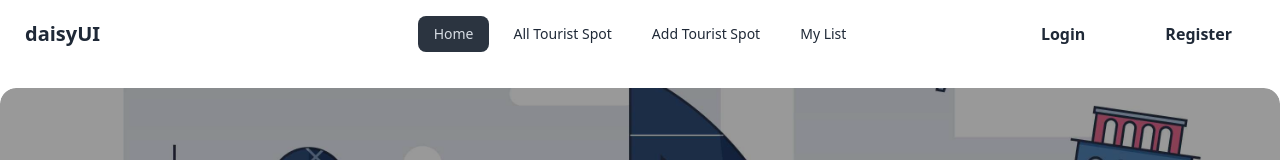
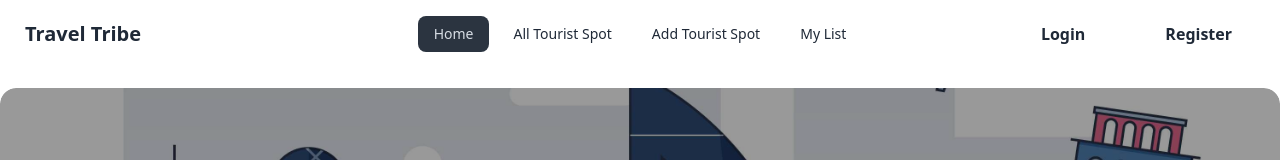
Before and after one commit to bdonti/travel-tribe-client, a React (Vite) app: page / in a window 1280 px wide. Shown: the top 160 px of the page. Built offline with nearby package versions, Linux system fonts and the light colour scheme; no server answers.

Commit message:
Some minor fixes

```diff
--- a/src/pages/shared/Footer/Footer.jsx
+++ b/src/pages/shared/Footer/Footer.jsx
@@ -3,7 +3,7 @@ const Footer = () => {
     <footer className="footer footer-center  p-10 text-primary-content mt-10">
       <aside>
         <p className="font-bold text-[#1F2744] w-[200px] lg:w-[500px] mx-auto">
-          Regal Estate Solution <br />
+          Travel Tribe <br />
           Explore a world of endless possibilities with Travel Tribe, your
           premier destination for unforgettable journeys. With an extensive
           selection of handpicked destinations, tailored experiences, and
--- a/src/pages/shared/Navbar/Navbar.jsx
+++ b/src/pages/shared/Navbar/Navbar.jsx
@@ -57,7 +57,7 @@ const Navbar = () => {
             {items}
           </ul>
         </div>
-        <a className="btn btn-ghost text-xl">daisyUI</a>
+        <a className="btn btn-ghost text-xl">Travel Tribe</a>
       </div>
       <div className="navbar-center hidden lg:flex">
         <ul className="menu menu-horizontal px-1">{items}</ul>
```
